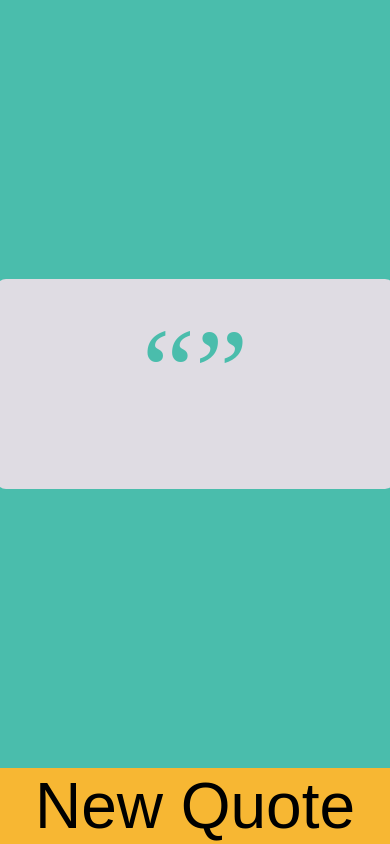
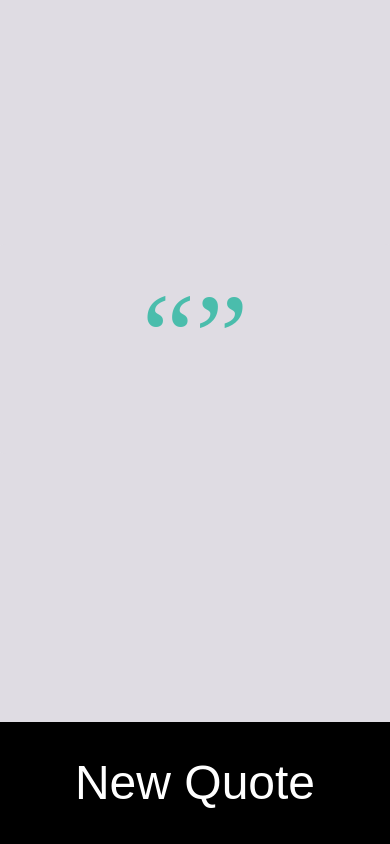
Before and after one commit to rocknrobot/quotematthieu, a PHP site: page / in a window 390 px wide. Run offline with PHP 8.4, Linux system fonts and the light colour scheme; some libraries are stand-ins or nearby versions.

Commit message:
css took out colors made button padding mobile responsive.

```diff
--- a/css/styles.css
+++ b/css/styles.css
@@ -18,7 +18,7 @@
 	align-items: center;
 	justify-content: center;
 	min-height: 100vh;
-	background-color: #4ABDAC;
+	background-color: #dfdce3;
 }
 
 #container {
@@ -28,6 +28,7 @@
 	align-items: center;
 	background-color: #dfdce3;
 	margin-top: auto;
+	margin-bottom: 24px;
 	padding: 24px;
 	border-radius: 10px;
 	width: 90%;
@@ -49,10 +50,12 @@
 
 button {
 	margin-top: auto;
-	font-size: 4em;
+	padding: 4vh;
+	font-size: 3em;
 	width: 100%;
 	border-style: none;
-	background-color: #F7B733;
+	background-color: #000000;
+	color: #ffffff;
 }
 
 .big {
```
